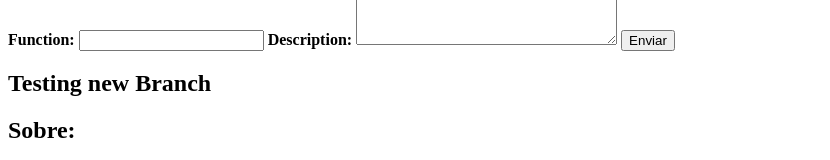
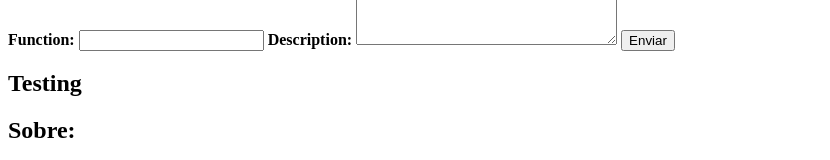
Before and after one commit to iuribpmoro/AMF-POO, a plain HTML site: page index.html in a window 1280 px wide. Shown: the part 921-1081 px from the top of the page, without its empty margins (0-830 px from the left). Drawn offline with Linux system fonts and the light colour scheme.

Commit message:
Added testing text

```diff
--- a/index.html
+++ b/index.html
@@ -48,7 +48,7 @@
                 <input type="submit" value="Enviar">
             </form>
 
-            <h1>Testing new Branch</h1>
+            <h1>Testing</h1>
         </section>
     </main>
     <footer>
```
